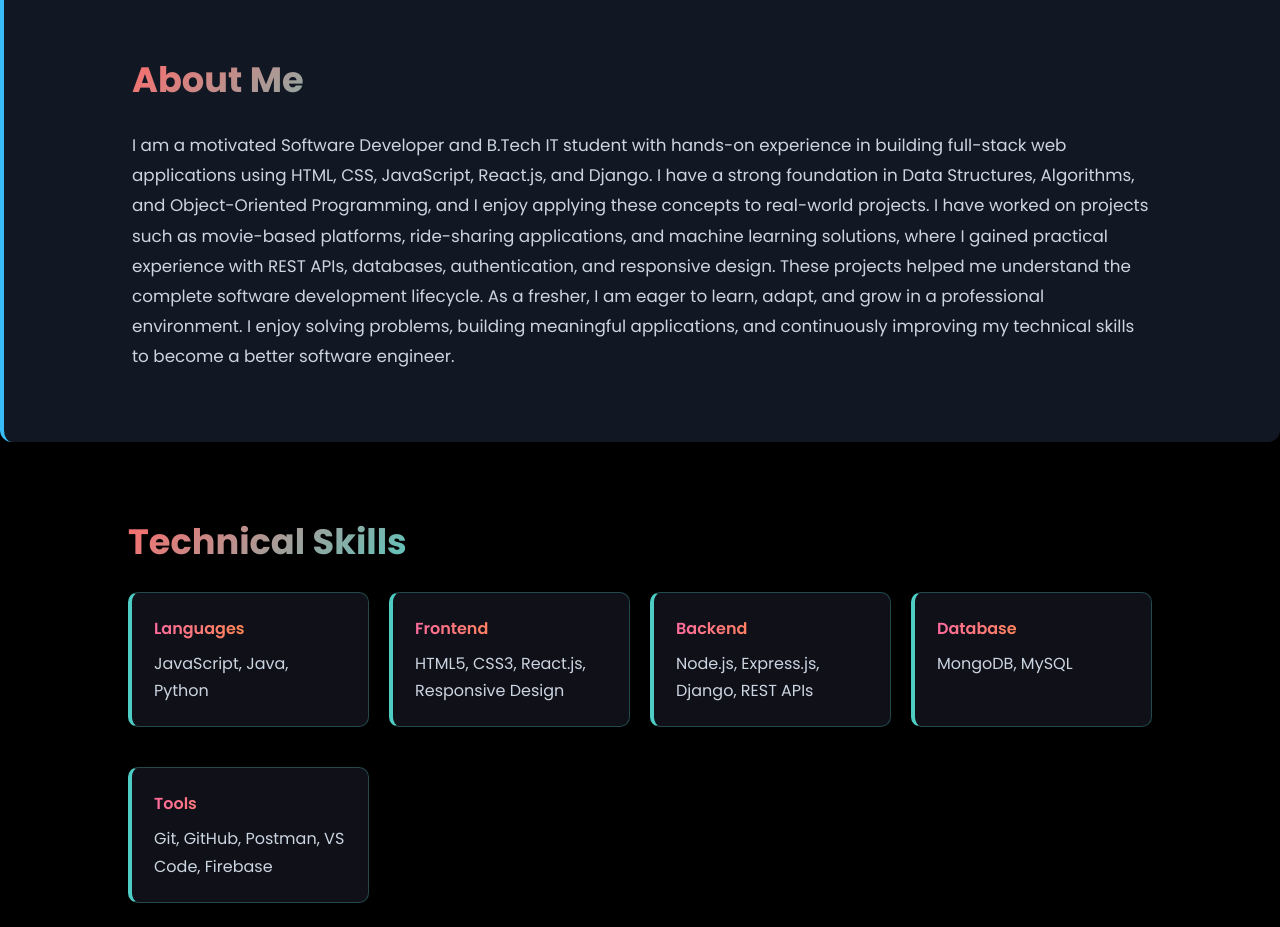
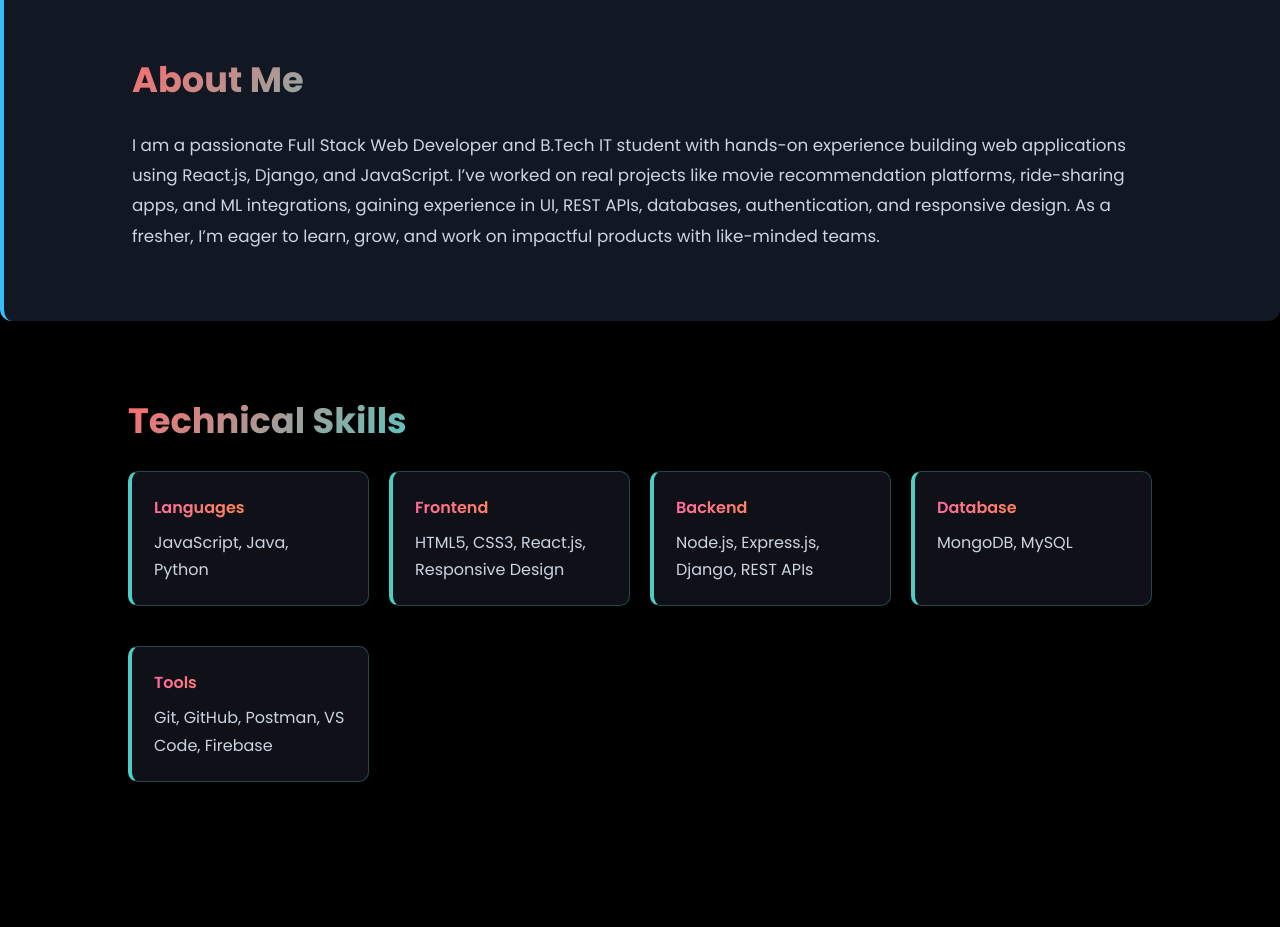
Before and after one commit to pratyansh08/My-Portfolio, a plain HTML site: page index.html in a window 1280 px wide. Shown: the part 820-1747 px from the top of the page. Drawn offline with Linux system fonts and the light colour scheme.

Commit message:
Update index.html

```diff
--- a/index.html
+++ b/index.html
@@ -36,11 +36,13 @@
 <section class="about">
   <h2>About Me</h2>
   <p>
-I am a motivated Software Developer and B.Tech IT student with hands-on experience in building full-stack web applications using HTML, CSS, JavaScript, React.js, and Django. I have a strong foundation in Data Structures, Algorithms, and Object-Oriented Programming, and I enjoy applying these concepts to real-world projects.
+I am a passionate Full Stack Web Developer and B.Tech IT student with hands-on experience building web applications using React.js, Django, and JavaScript.
 
-I have worked on projects such as movie-based platforms, ride-sharing applications, and machine learning solutions, where I gained practical experience with REST APIs, databases, authentication, and responsive design. These projects helped me understand the complete software development lifecycle.
+I’ve worked on real projects like movie recommendation platforms, ride-sharing apps, and ML integrations,
+gaining experience in UI, REST APIs, databases, authentication, and responsive design.
 
-As a fresher, I am eager to learn, adapt, and grow in a professional environment. I enjoy solving problems, building meaningful applications, and continuously improving my technical skills to become a better software engineer.
+As a fresher, I’m eager to learn, grow, and work on impactful products with like-minded teams.
+
   </p>
 </section>
 
```
